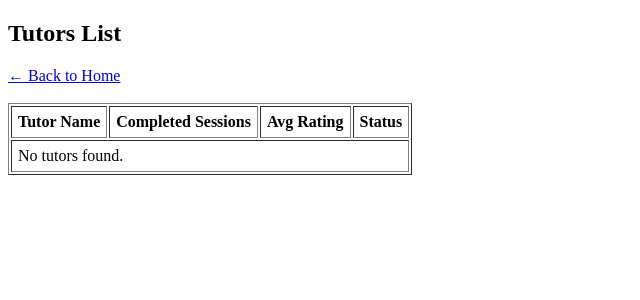
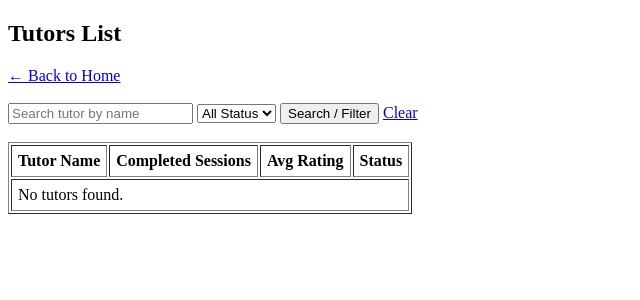
Before and after one commit to oishorjooakkhorr-cyber/Smart_Tutoring_System, a Django app: page /tutors/ in a window 1280 px wide. Shown: the top 300 px of the page, without its empty margins (0-640 px from the left). Run offline with Django 4.2, Linux system fonts and the light colour scheme; the visitor is signed in with stand-in values (Sample User, id 1); data that the repository does not hold is empty.

Commit message:
Add tutor search and status filtering

```diff
--- a/core/templates/tutors.html
+++ b/core/templates/tutors.html
@@ -8,6 +8,36 @@
 <body>
     <h2>Tutors List</h2>
     <a href="{% url 'home' %}">← Back to Home</a><br><br>
+<form method="GET">
+
+    <input
+        type="text"
+        name="q"
+        placeholder="Search tutor by name"
+        value="{{ query }}"
+    >
+
+    <select name="status">
+        <option value="">All Status</option>
+
+        <option value="Active"
+            {% if status == "Active" %}selected{% endif %}>
+            Active
+        </option>
+
+        <option value="Inactive"
+            {% if status == "Inactive" %}selected{% endif %}>
+            Inactive
+        </option>
+    </select>
+
+    <button type="submit">Search / Filter</button>
+
+    <a href="{% url 'tutors' %}">Clear</a>
+
+</form>
+
+<br>
     <table border="1" cellpadding="6">
         <tr>
             <th>Tutor Name</th>
--- a/core/views.py
+++ b/core/views.py
@@ -37,11 +37,25 @@ def students(request):
     data = Student.objects.select_related("department").all()
     return render(request, "students.html", {"students": data})
 
-
+#tutor search and filtering
 @login_required(login_url="login")
 def tutors(request):
     data = Tutor.objects.select_related("student").all()
-    return render(request, "tutors.html", {"tutors": data})
+
+    query = request.GET.get("q", "")
+    status = request.GET.get("status", "")
+
+    if query:
+        data = data.filter(student__name__icontains=query)
+
+    if status:
+        data = data.filter(tutor_status=status)
+
+    return render(request, "tutors.html", {
+        "tutors": data,
+        "query": query,
+        "status": status
+    })
 
 
 @login_required(login_url="login")
```
